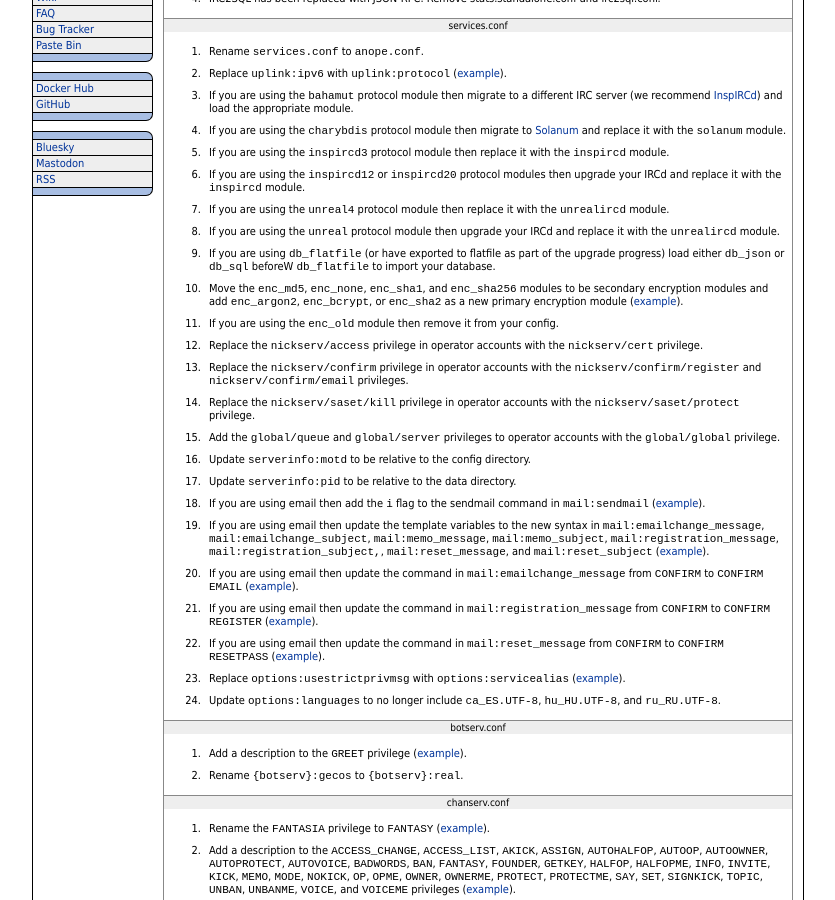
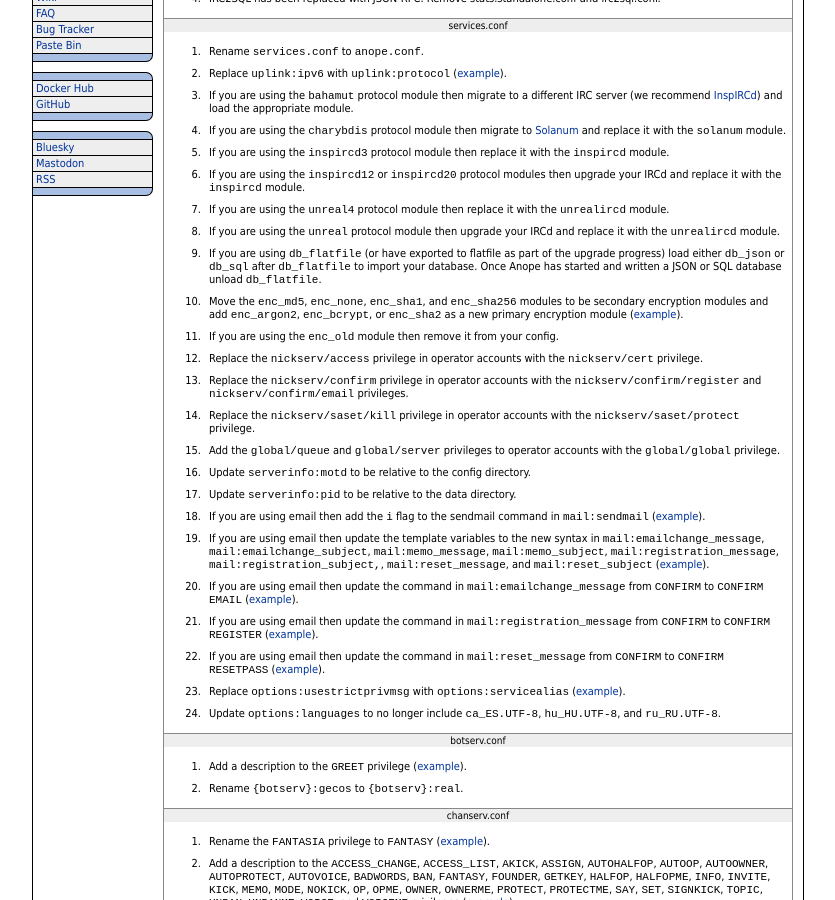
Before and after one commit to anope/website, a Jekyll site: the page built from upgrading.md, in a window 1280 px wide and 900 px high, scrolled down 304 px. Shown: the whole window, without its empty margins (222-1057 px from the left). Built offline with Jekyll 4.4.1, drawn with Linux system fonts in a browser that asks for light colours.

Commit message:
Fix the instructions for importing databases from db_flatfile.

```diff
--- a/upgrading.md
+++ b/upgrading.md
@@ -33,7 +33,7 @@ Upgrading from 2.0 to 2.1 can be done by:
 
 0. If you are using the `unreal` protocol module then upgrade your IRCd and replace it with the `unrealircd` module.
 
-0. If you are using `db_flatfile` (or have exported to flatfile as part of the upgrade progress) load either `db_json` or `db_sql` beforeW `db_flatfile` to import your database.
+0. If you are using `db_flatfile` (or have exported to flatfile as part of the upgrade progress) load either `db_json` or `db_sql` after `db_flatfile` to import your database. Once Anope has started and written a JSON or SQL database unload `db_flatfile`.
 
 0. Move the `enc_md5`, `enc_none`, `enc_sha1`, and `enc_sha256` modules to be secondary encryption modules and add `enc_argon2`, `enc_bcrypt`, or `enc_sha2` as a new primary encryption module ([example](https://github.com/anope/anope/blob/2.1.14/data/anope.example.conf#L1270-L1387)).
 
```
